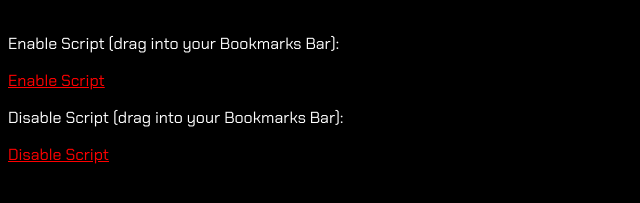
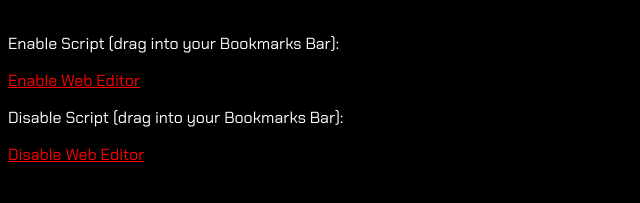
Before and after one commit to OfficialArslaanTV/ArslaansWebsite, a plain HTML site: page scripts/WebEditorBookmarkScript.html in a window 1280 px wide. Shown: the part 133-336 px from the top of the page, without its empty margins (0-640 px from the left). Drawn offline with Linux system fonts and the light colour scheme; a script that the page names is missing.

Commit message:
Update WebEditorBookmarkScript.html

```diff
--- a/scripts/WebEditorBookmarkScript.html
+++ b/scripts/WebEditorBookmarkScript.html
@@ -18,9 +18,9 @@
   <h3>Web Editor Bookmark Script</h4>
   <br/>
   <p>Enable Script (drag into your Bookmarks Bar):</p>
-  <a href="javascript:document.body.contentEditable = 'true'; document.designMode = 'on'; void 0;">Enable Script</a>
+  <a href="javascript:document.body.contentEditable = 'true'; document.designMode = 'on'; void 0;">Enable Web Editor</a>
   <p>Disable Script (drag into your Bookmarks Bar):</p>
-  <a href="javascript:document.body.contentEditable = 'true'; document.designMode = 'on'; void 0;">Disable Script</a>
+  <a href="javascript:document.body.contentEditable = 'true'; document.designMode = 'on'; void 0;">Disable Web Editor</a>
 </body>
 
 </html>
```
